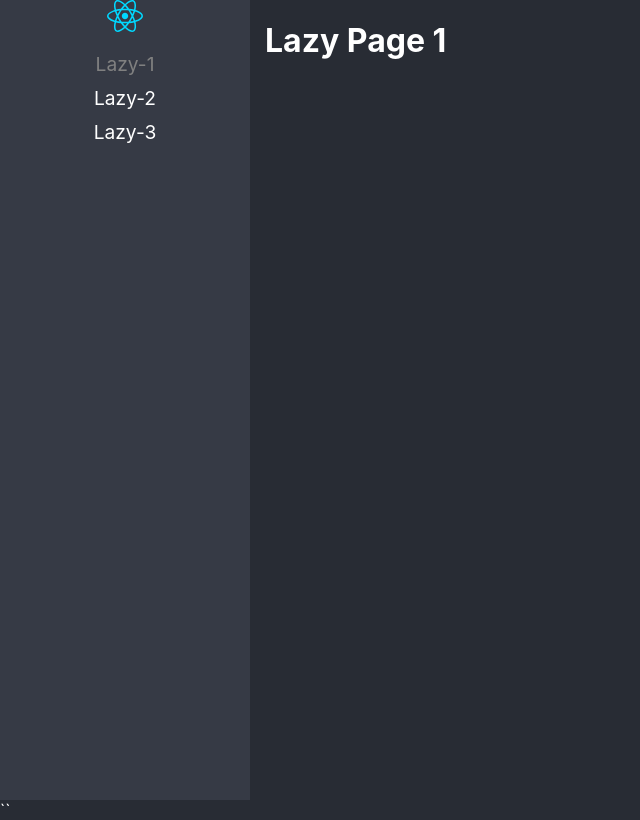
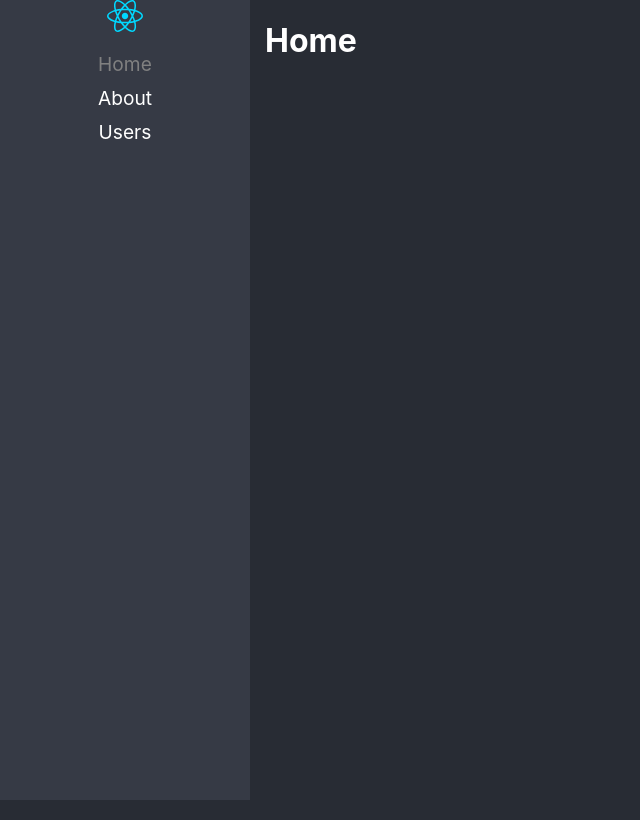
Before and after one commit to ArielFerreiro/react-adv, a React app: page / in a window 1280 px wide. Before the commit this address led to /lazy1. Shown: the whole page, without its empty margins (0-640 px from the left). Built offline with nearby package versions, Linux system fonts and the light colour scheme; the HTML template or start-up script is replaced by a standard one.

Commit message:
Projecto Inicial

```diff
--- a/src/01-lazyload/pages/LazyPage1.tsx
+++ /dev/null
@@ -1,8 +0,0 @@
-
-export const LazyPage1 = () => {
-  return (
-    <h1>Lazy Page 1</h1>
-  )
-}
-
-export default LazyPage1;
--- a/src/01-lazyload/pages/LazyPage2.tsx
+++ /dev/null
@@ -1,8 +0,0 @@
-
-export const LazyPage2 = () => {
-  return (
-    <h1>Lazy Page 2</h1>
-  )
-}
-
-export default LazyPage2;
--- a/src/01-lazyload/pages/LazyPage3.tsx
+++ /dev/null
@@ -1,8 +0,0 @@
-
-export const LazyPage3 = () => {
-  return (
-    <h1>Lazy Page 3</h1>
-  )
-}
-
-export default LazyPage3;
--- a/src/01-lazyload/pages/index.ts
+++ /dev/null
@@ -1,3 +0,0 @@
-export { LazyPage1 } from "./LazyPage1";
-export { LazyPage2 } from "./LazyPage2";
-export { LazyPage3 } from "./LazyPage3";
--- a/src/routes/Navigation.tsx
+++ b/src/routes/Navigation.tsx
@@ -1,48 +1,41 @@
 
-import { Suspense } from "react";
 
 import { BrowserRouter, Navigate } from "react-router-dom";
 import { Routes, Route, NavLink } from 'react-router-dom';
 
 import logo from '../assets/react.svg';
-import { routes } from "./routes";
 
 
 export const Navigation = () => {
   return (
-    <Suspense fallback={<span>Loading...</span>}>
         <BrowserRouter>
             <div className="main-layout">
                 <nav>
                     <img src={ logo } alt="react-logo" />
 
                     <ul>
-                        {
-                            routes.map(route => (
-                                <li key={route.path}>
-                                    <NavLink to={route.to} className={ ({ isActive }) => isActive ? 'nav-active' : '' }>{route.name}</NavLink>
-                                </li>
-                            ))
-                        }
+                        <li>
+                            <NavLink to="/" className={ ({ isActive }) => isActive ? 'nav-active' : '' }>Home</NavLink>
+                        </li>
+                        <li>
+                            <NavLink to="/about" className={ ({ isActive }) => isActive ? 'nav-active' : '' }>About</NavLink>
+                        </li>
+                        <li>
+                            <NavLink to="/users" className={ ({ isActive }) => isActive ? 'nav-active' : '' }>Users</NavLink>
+                        </li>
                     </ul>
                 </nav>
 
                 <Routes>
-                    {
-                        routes.map(route => (
-                            <Route
-                                key={route.path}
-                                path={route.path}
-                                element={ <route.Component/> } />
-                        ))
-                    }
 
-                    <Route path="/*" element={ <Navigate to={ routes[0].to } replace />} />
+                    <Route path="/" element={ <h1> Home </h1> } />
+                    <Route path="/about" element={ <h1> About </h1> } />
+                    <Route path="/users" element={ <h1> Users </h1> } />
+
+                    <Route path="/*" element={ <Navigate to="/" replace />} />
                 </Routes>
 
             </div>
-        </BrowserRouter>``
-    </Suspense>
-
+        </BrowserRouter>
   )
 }
--- a/src/routes/routes.ts
+++ /dev/null
@@ -1,38 +0,0 @@
-import { lazy } from "react";
-//import { LazyPage1, LazyPage2, LazyPage3 } from "../01-lazyload/pages";
-
-type JSXComponent = () => JSX.Element;
-
-interface Route {
-    to: string;
-    path: string;
-    //Component: () => JSX.Element;
-    //Component: React.LazyExoticComponent<() => JSX.Element>;
-    Component: React.LazyExoticComponent<JSXComponent> | JSXComponent;
-    name: string;
-}
-
-const Lazy1 = lazy(() => import(/* webpackChunkName: "LazyPage1" */ '../01-lazyload/pages/LazyPage1'));
-const Lazy2 = lazy(() => import(/* webpackChunkName: "LazyPage2" */  '../01-lazyload/pages/LazyPage2'));
-const Lazy3 = lazy(() => import(/* webpackChunkName: "LazyPage3" */ '../01-lazyload/pages/LazyPage3'));
-
-export const routes: Route[] = [
-    {
-        to: '/lazy1',
-        path: 'lazy1',
-        Component: Lazy1,
-        name: 'Lazy-1'
-    },
-    {
-        to: '/lazy2',
-        path: 'lazy2',
-        Component: Lazy2,
-        name: 'Lazy-2'
-    },
-    {
-        to: '/lazy3',
-        path: 'lazy3',
-        Component: Lazy3,
-        name: 'Lazy-3'
-    },
-]
```
